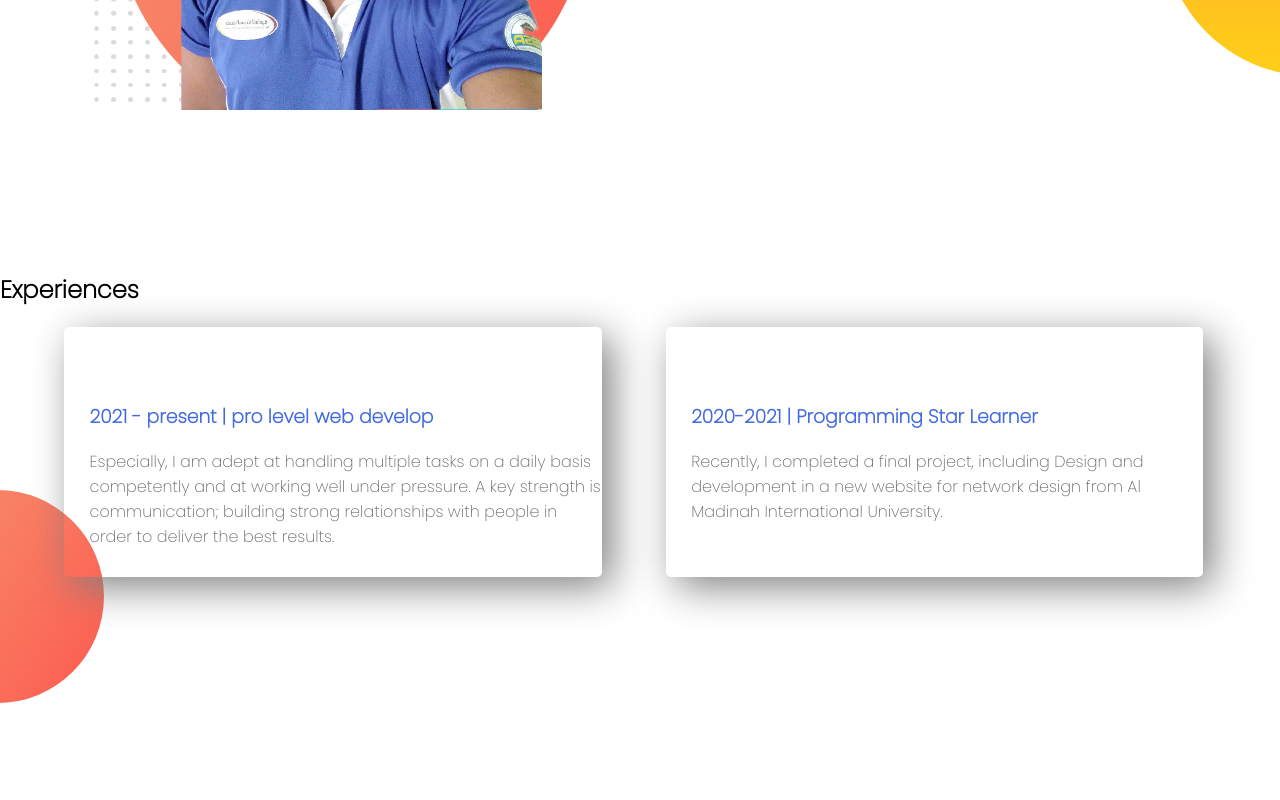
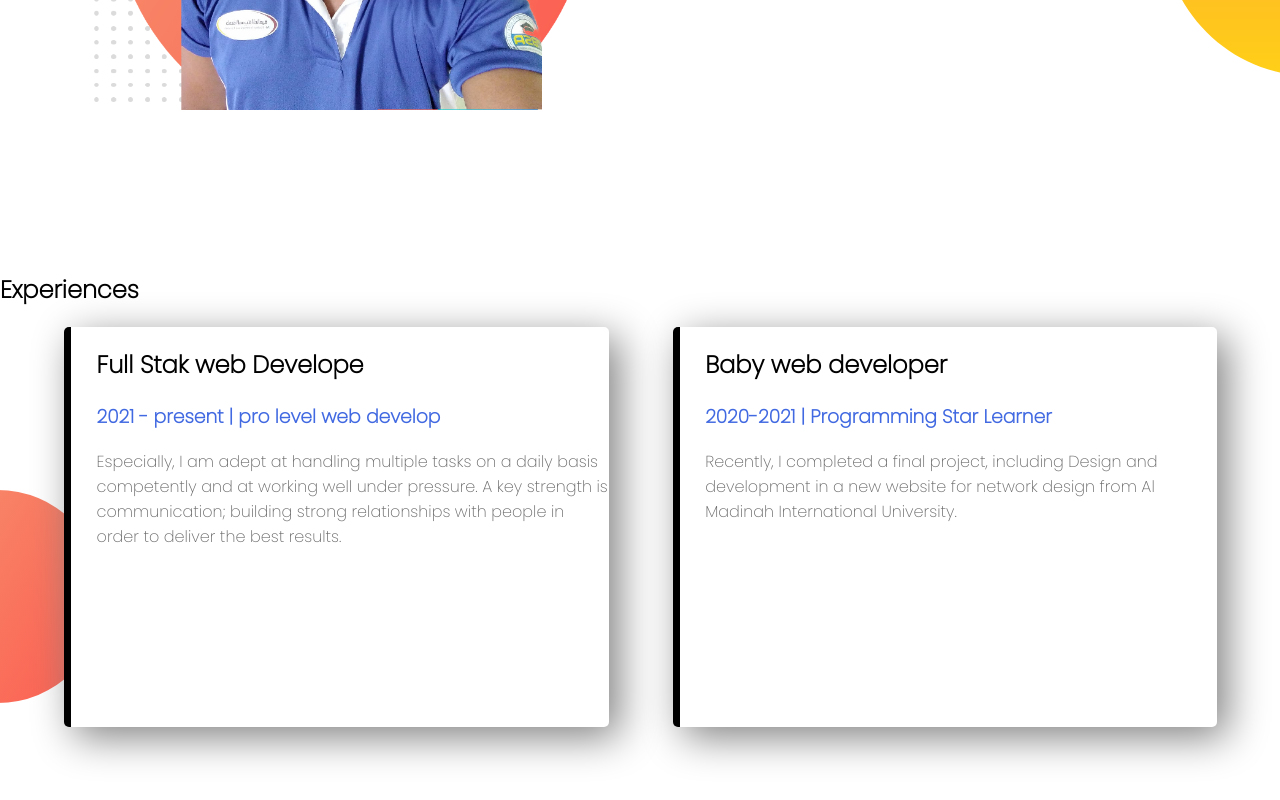
Before and after one commit to MdJubaerAhmed/web-protfolio, a plain HTML site: page index.html in a window 1280 px wide. Shown: the part 1048-1848 px from the top of the page. Drawn offline with Linux system fonts and the light colour scheme.

Commit message:
excited to finish my website

```diff
--- a/Style.css
+++ b/Style.css
@@ -50,28 +50,39 @@ section{
     background-repeat: no-repeat;
     background-position: right;
 }
-.single-experiences{
-    box-shadow: 10px 10px 40px gray;
-    border-radius: 5px;
-    height: 50%;
-    color:white;
-}
+
 .Experience-Area{
     background-image: url("images/exp-bg.PNG");
     background-repeat: no-repeat;
     background-position:left;
+}
+
+.single-experiences{
+
+    box-shadow: 10px 10px 40px gray;
+    border-radius: 5px;
+    height: 80%;
+    background-color: white;
+
 
 
 }
 
 #Full-stack{
     border-left: 7px solid;
-    border-image: linear-gradient;(180deg,lightsalmon,tomato);
-    borders-image-slice: 1px;
-    borod - image-slic:1;
+    border-image: linear-gradient (180deg,lightsalmon,tomato);
+    border-image-slice: 1;
 
 
 }
+#Baby-web{
+
+    border-left: 7px solid;
+    border-image: linear-gradient (180deg,blue ,cyan);
+    border-image-slice: 1;
+}
+
+
 footer p{
     text-align:center;
     font-size: 10px;
--- a/index.html
+++ b/index.html
@@ -14,7 +14,7 @@
         <h1>Welcome To</h1>
         <h1><span class="orange-highlight">Jubaer</span> Website</h1>
         <h3>World -class professional web developer</h3>
-        <p>HELO, this is Jubaer Ahmed actually I am from Bangladesh. I strongly believe that I am a goal-oriented and hard-working Web Developer. Over the last one years, I am doing my web developing with distinction. Not only I developer but also took part in jobs that are relevant to my studies. I helped a group of students to organize IT seminars. Apart from that I also successfully completed the Final year project in Web developing, About Hospital  development system as part of my goal.</p>
+        <p>HELO, this is Jubaer Ahmed actually I am from Bangladesh. I strongly believe that I am a goal-oriented and hard-working Web Developer. Over the last one years, I am doing my web developing with distinction. Not only I developer but also took part in jobs that are relevant to my studies. </p>
         <a class="link-button" target="-blank" href="https://www.linkedin.com/in/jubaer-ahmed-a646421b0/">HIRE ME</a>
 
         </div>
@@ -42,15 +42,15 @@
         </section>
         <section class="Experience-Area">
             <h2>Experiences</h2>
-            <div class="half-width single-experiences">
-                <h2 id="Full-stack">Full Stak web Developer</h2>
+            <div id="Full-stack" class="half-width single-experiences">
+                <h2>Full Stak web Develope</h2>
                 <h3 class="orange-highlight"> 2021 - present | pro level web develop </h3>
                 <p>Especially, I am adept at handling multiple tasks on a daily basis competently and at working well under pressure. A key strength is communication; building strong relationships with people in order to deliver the best results. </p>
 
 
             </div>
-            <div class="half-width single-experiences">
-                <h2 id="Full-stack">Baby web developer</h2>
+            <div id="Baby-web" class="half-width single-experiences">
+                <h2>Baby web developer</h2>
                 <h3 class="orange-highlight">2020-2021 | Programming Star Learner</h3>
                 <p>Recently, I completed a final project, including Design and development in a new website for network design from Al Madinah International University. </p>
 
```
